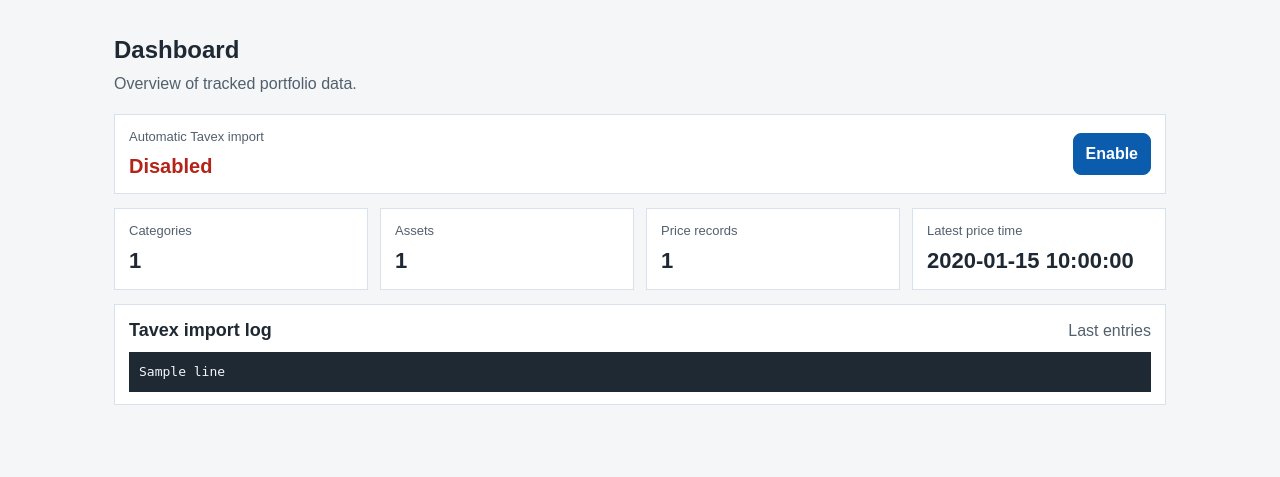
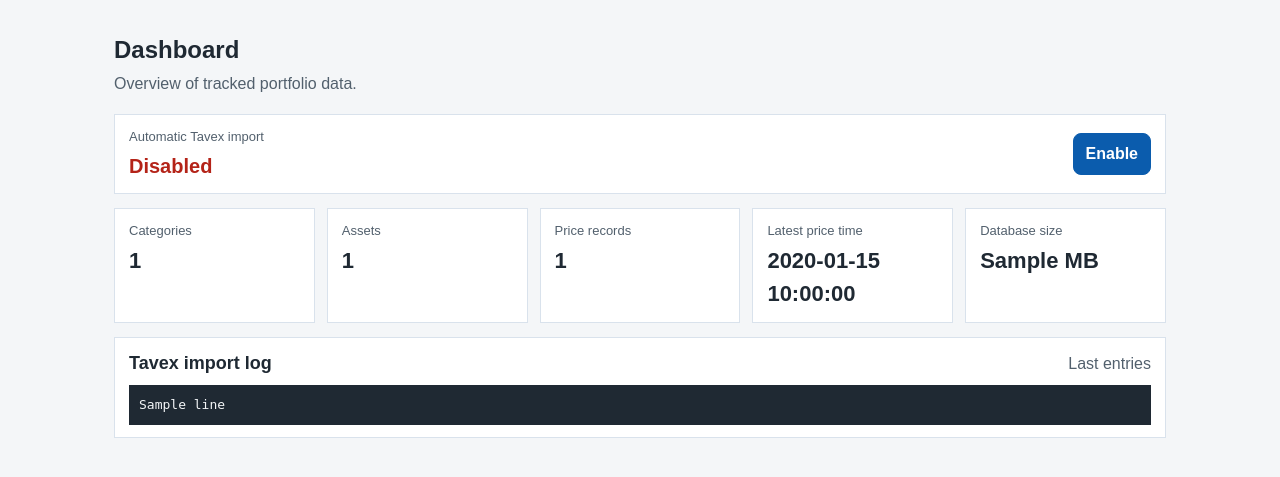
Before and after one commit to spasarnaudov/portfolio-tracker, a Python web app: template apps/flask/templates/index.html in a window 1280 px wide. Shown: the part 65-542 px from the top of the page. Run offline with Jinja, Linux system fonts and the light colour scheme; the template is opened without the code that fills it: most values are stand-ins (such as "Sample title", 1, 10 or a date in 2020).

Commit message:
Show database size on dashboard

```diff
--- a/apps/flask/repository.py
+++ b/apps/flask/repository.py
@@ -11,7 +11,8 @@ def get_dashboard_summary():
                     (SELECT COUNT(*) FROM asset_categories) AS category_count,
                     (SELECT COUNT(*) FROM assets) AS asset_count,
                     (SELECT COUNT(*) FROM asset_prices) AS price_count,
-                    (SELECT MAX(price_date) FROM asset_prices) AS latest_price_date;
+                    (SELECT MAX(price_date) FROM asset_prices) AS latest_price_date,
+                    ROUND(pg_database_size(current_database()) / 1024.0 / 1024.0, 2) AS database_size_mb;
             """)
             return cur.fetchone()
 
--- a/apps/flask/templates/index.html
+++ b/apps/flask/templates/index.html
@@ -45,6 +45,11 @@
             <span class="summary-label">Latest price time</span>
             <strong>{{ dashboard.latest_price_date }}</strong>
         </div>
+
+        <div class="summary-card">
+            <span class="summary-label">Database size</span>
+            <strong>{{ dashboard.database_size_mb }} MB</strong>
+        </div>
     </section>
 
     <section class="log-panel">
```
